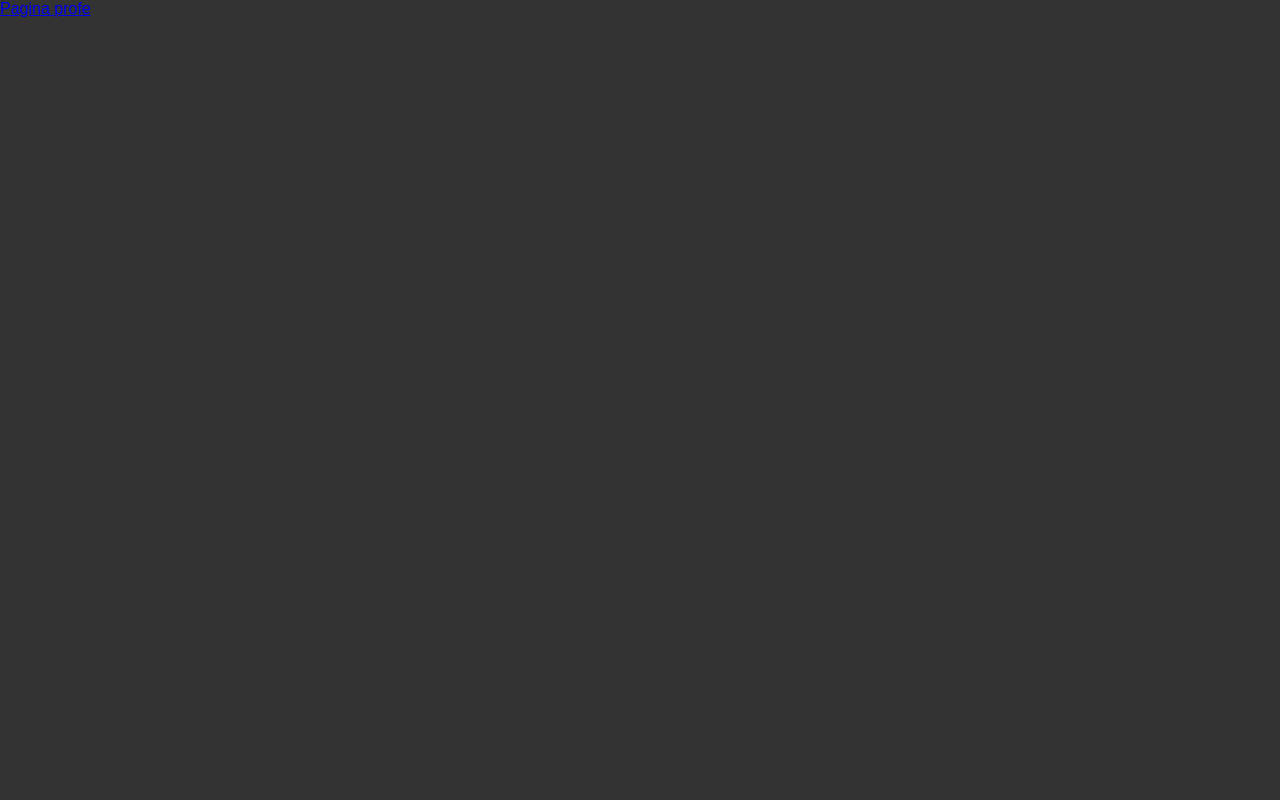
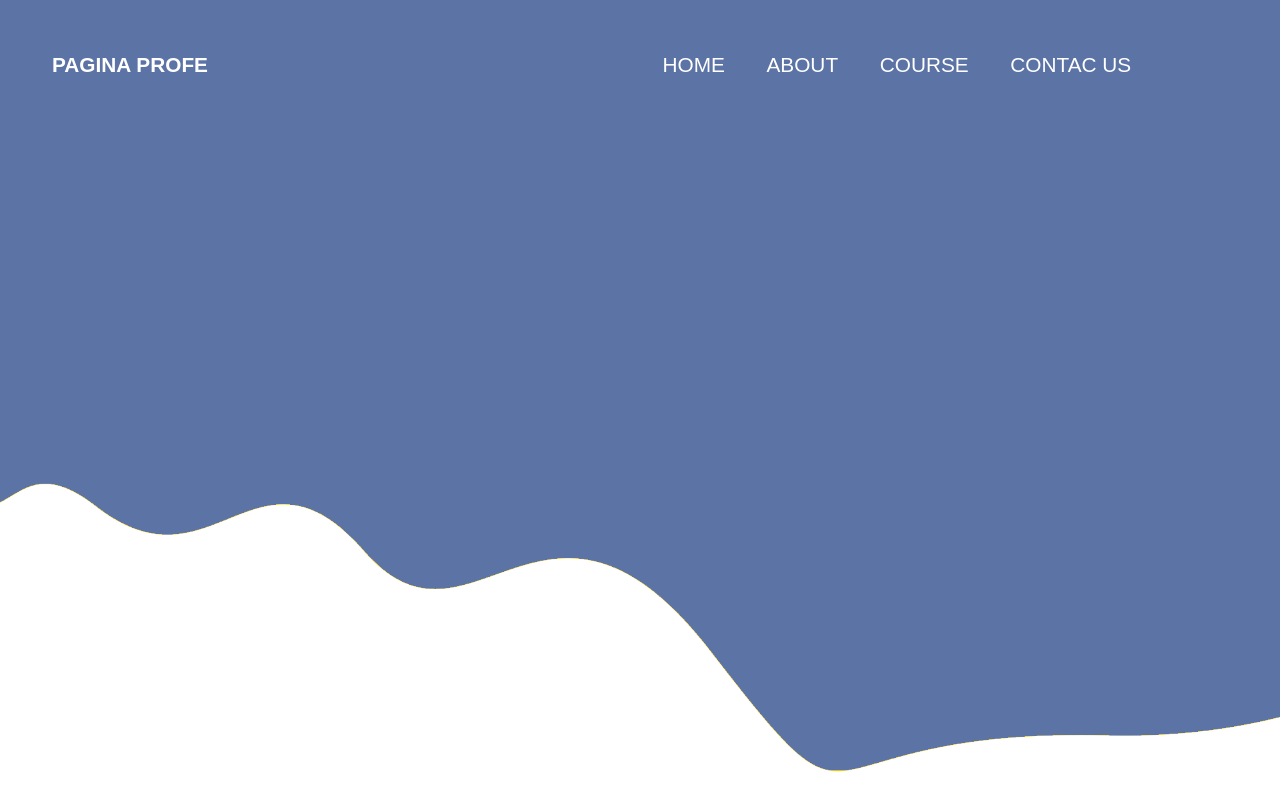
Before and after one commit to Dnl-Cabrera/programmingWeb, a React (Create React App) app: page / in a window 1280 px wide. Built offline with nearby package versions, Linux system fonts and the light colour scheme; the HTML template or start-up script is replaced by a standard one.

Commit message:
Actualización barra de navegación responsive

```diff
--- /dev/null
+++ b/src/App.css
@@ -0,0 +1,10 @@
+.nav-padre{
+    position: absolute;
+    width: 100%;
+    height: 100%;
+    background: url("/src/images/hero-bg.png");
+    background-size: 100% 100%; /*Ocupa el 100% del contenedor*/
+    background-position: right bottom;
+    background-repeat: no-repeat;
+    z-index: -1;
+}
--- a/src/App.js
+++ b/src/App.js
@@ -1,12 +1,16 @@
 import React from "react"
 import Head from "./components/Structure/Head/Head";
+
+import "./App.css"
 
 class App extends React.Component{
 
   render(){
     return(
       <div>
-        <Head>Hola</Head>
+        <div class="nav-padre">
+          <Head></Head>
+        </div>
       </div>
     )
 
--- a/src/components/Structure/Head/Head.css
+++ b/src/components/Structure/Head/Head.css
@@ -7,54 +7,75 @@ body {
 img {
     max-width: 100%; /*Para que no se desborde le decimos que ocupe el 100% del contenedor.*/
 }
-
 .toggle-menu {
     width: 40px; /*Determinamos el tamaño de la imagen con el contenedor*/
     position:absolute; /*posicionamos el menu en el contenedor de manera fija*/
-    top: 0.5em; /*indicamos como se desplaza en el contenedor desde la parte superior*/
+    top: 2.5em; /*indicamos como se desplaza en el contenedor desde la parte superior*/
     right: 1.5em; /*indicamos cuanto se desplaza desde la derecha de la pantalla*/
     cursor: pointer; /*Esta propiedad permite que el cursor cambie cuando pase sobre la imagen.*/
     /*filter: invert(1); Este filtro cambia el color de blanco a negro y viceversa*/
 }
 
-@media screen and (min-width: 760px) {
+@media screen and (min-width: 800px) {
     .toggle-menu{
         display:none;
     }
 }
 
-.main-menu {
-    list-style: none; /*Esto es para quitar el estilo a las biñetas*/
-    margin: 0;
+.nav{
+    width: 100%;
 
-    display:flex; /*Përmite que los elementos sean manipulables (Cambiar de columna a fila, entre otros), recordar que son los elementos que estan dentro del menu*/
-    flex-direction: column; /*cambia la ubicación de los elementos a columna*/
-    align-items: center; /*Centra los elementos del menu*/
-    background-color: #5b73a5;
-    /*Esta parte es para ocultar el menu si no se a presionado la imagen del menu
-    por tal motivo, trasladamos la imagena -100 para que se oculte y no se vea en la pantalla.*/
-    transform: translateY(-200%);
 }
 
 /*Esta es una clase que creamos, que se llama --show que depende del menu
 con esta buscaremos que el menu se muestre cuando programemos desde javascript el contenedor que contiene
 la imagen del menu*/
 .main-menu--show {
+    font-size: 1em;
     list-style: none; /*Esto es para quitar el estilo a las biñetas*/
     margin: 0;
-
     display:flex; /*Përmite que los elementos sean manipulables (Cambiar de columna a fila, entre otros), recordar que son los elementos que estan dentro del menu*/
     flex-direction: column; /*cambia la ubicación de los elementos a columna*/
     align-items: center; /*Centra los elementos del menu*/
-    background-color: #5b73a5;
+    background-color: transparent; /*#5b73a5;*/
+    /*Le agregamos una transicion al transform para que tenga la animación mientras aparece.*/
+    transition: transform 0.3s;
     transform: traslateY(0%); /*Este traslate lo que indica es que el menu va a quedar en la posición por defecto, se va a ver el menu.*/
 }
 
-@media screen and (min-width: 760px) {
+
+.main-menu {
+    list-style: none; /*Esto es para quitar el estilo a las biñetas*/
+    margin: 0;
+    font-size: 1em;
+    display:flex; /*Përmite que los elementos sean manipulables (Cambiar de columna a fila, entre otros), recordar que son los elementos que estan dentro del menu*/
+    flex-direction: row; /*cambia la ubicación de los elementos a columna*/
+    align-items: center; /*Centra los elementos del menu*/
+    background-color: transparent;
+    /*Le agregamos una transicion al transform para que tenga la animación mientras se esconde.*/
+    transition: transform 0.3s;
+    /*Esta parte es para ocultar el menu si no se a presionado la imagen del menu
+    por tal motivo, trasladamos la imagena -100 para que se oculte y no se vea en la pantalla.*/
+    transform: translateY(-200%);
+}
+
+
+
+@media screen and (min-width: 800px) {
     .main-menu{
-        flex-direction: row; /*Cambiamos la ubicación de los elementos a fila, cuando la pantalla cambia sus dimensiones.*/
+        font-size: 1.3em;
+        transform: translateY(0%);
+        justify-content: end; /*Para alinear contenidos.*/
     }
-
+    .main-menu--show{
+        font-size: 1.3em;
+        /*Cambiamos la ubicación de los elementos a fila, cuando la pantalla cambia sus dimensiones.*/
+        flex-direction: row;
+        justify-content: end;
+    }
+    .name{
+        font-size: 1.3em;
+    }
 }
 
 .main-menu_item{
@@ -66,3 +87,19 @@ la imagen del menu*/
     text-transform: uppercase; /*Pasar a mayusculas las letras*/
     text-decoration: none; /*Esto es para quitar el underline que tiene la etiqueta a*/
 }
+
+.name{
+    position: absolute; /*Para posicionar el texto sobre la pantalla*/
+    text-decoration: none;
+    z-index: 1; /*Para superponer algun elemento sobre algun contenedor u elemento.*/
+    color:white;
+    text-transform: uppercase;
+    padding: 1em;
+    left: 1.5em; /*Posicionar el texto desde la izquierda del contenedor*/
+    font-weight: 700; /*Pära aumentar el grosor de la letra*/
+
+}
+
+.main-nav{
+    padding: 2em 8em 2em 8em;
+}
--- a/src/components/Structure/Head/Head.js
+++ b/src/components/Structure/Head/Head.js
@@ -24,16 +24,15 @@ class Head extends React.Component{
 
         return(
             <div>
-
-                <header>
-                    <div>
+                    <div class="nav-padre">
+                    <header>
                         <nav class="main-nav">
                             <div onClick={this.toggleMenu} class="toggle-menu"> {/*Este contendor va almacenar la imagen del menu, asi
                             mismo nos permitira delimitar el tamaño que tendra la imagen dentro del contendor.*/ }
                                 <img src={imagenMenu} alt=""/>
                             </div>
-                            <a href="index.html"><span>Pagina profe</span></a>
-                            <div>
+                            <a href="index.html" class="name"><span>Pagina profe</span></a>
+                            <div class="nav">
                                 <ul class={this.state.mainMenu ? 'main-menu':'main-menu--show'}>
                                     <li class="main-menu_item">
                                         <a href="Home.html" class="main-menu_link">Home</a>
@@ -50,8 +49,9 @@ class Head extends React.Component{
                                 </ul>
                             </div>
                         </nav>
+                        </header>
                     </div>
-                </header>
+
 
             </div>
 
```
Also changed, not shown: src/components/Structure/Head/index.js (deleted, +0 -10 lines), src/images/hero-bg.png.
